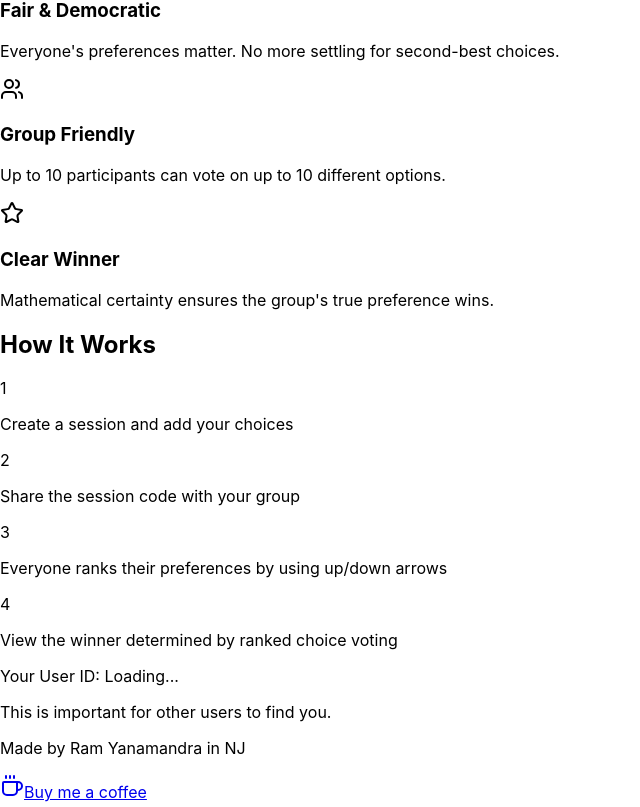
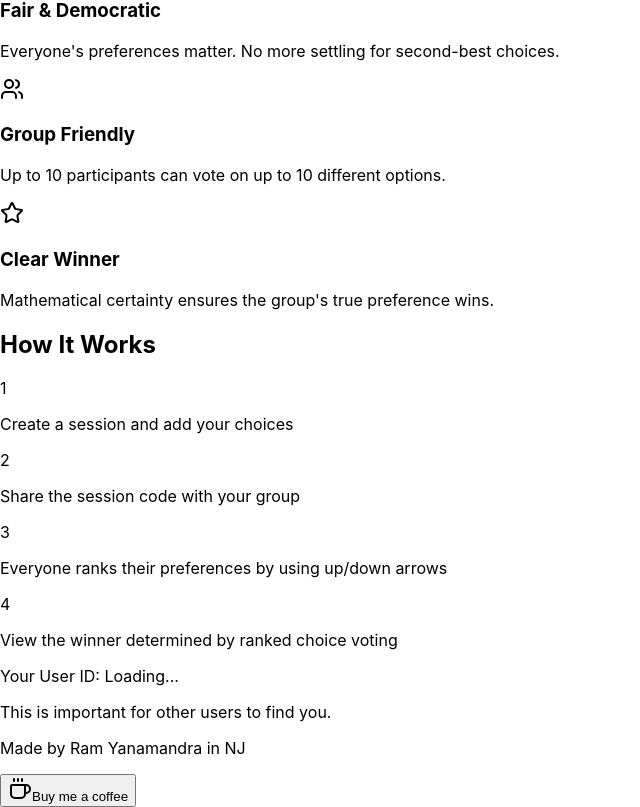
Before and after one commit to ramyanai/rankvote, a React (Create React App) app: page / in a window 1280 px wide. Shown: the part 544-1351 px from the top of the page, without its empty margins (0-640 px from the left). Built offline with nearby package versions, Linux system fonts and the light colour scheme.

Commit message:
Final fix for Netlify build

```diff
--- a/src/App.js
+++ b/src/App.js
@@ -681,10 +681,10 @@ const Footer = () => (
         <p className="text-sm font-light">
             Made by Ram Yanamandra in NJ
         </p>
-        <a href="#" className="flex items-center justify-center mt-2 text-sm text-yellow-600 hover:text-yellow-700">
+        <button type="button" className="flex items-center justify-center mt-2 text-sm text-yellow-600 hover:text-yellow-700 underline" onClick={() => window.open('https://buymeacoffee.com/', '_blank', 'noopener,noreferrer')}>
             <LucideCoffee className="h-4 w-4 mr-1" />
             Buy me a coffee
-        </a>
+        </button>
     </footer>
 );
 
```
